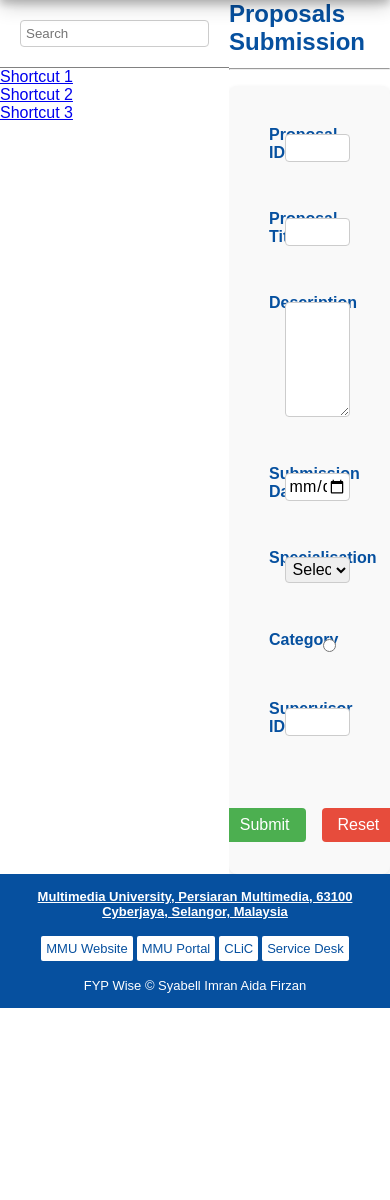
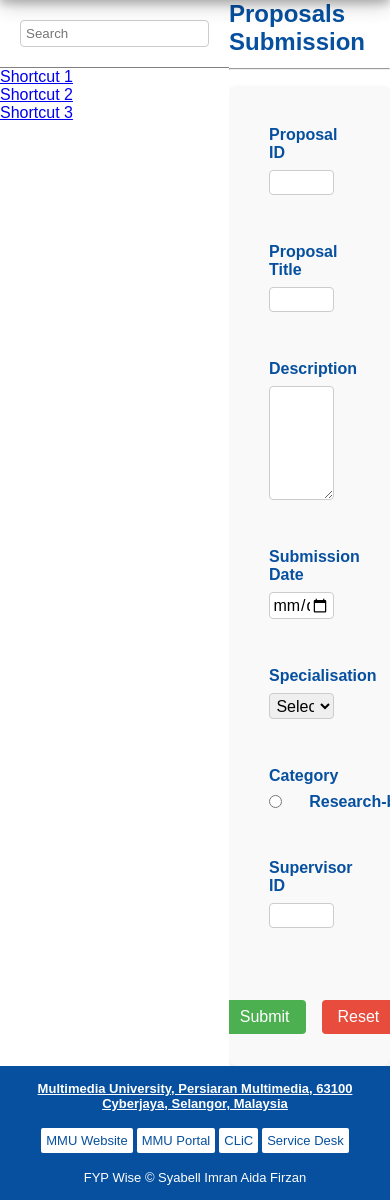
Before and after one commit to FYPWise/FYPWise-web, a PHP site: page /common-ui/form-normal.html in a window 390 px wide. Shown: the part 50-1250 px from the top of the page. Before the commit the page ends 1058 px from the top, so only its background shows below. Run offline with PHP 8.4, Linux system fonts and the light colour scheme; some web fonts are replaced.

Commit message:
Update form-style.css
- mobile styling
- alignment

```diff
--- a/css/form-style.css
+++ b/css/form-style.css
@@ -4,7 +4,7 @@
   margin-bottom: 0.5em;
 }
 
-.content hr{
+.content hr {
   margin-bottom: 1em;
 }
 
@@ -40,7 +40,6 @@
   font-size: 1em;
   width: 80%;
   margin-bottom: 0.5em;
-    margin-top: 0.5em;
 }
 
 .radio-group {
@@ -75,7 +74,7 @@
 }
 
 .submit-btn {
-    background-color: #4CAF50;
+  background-color: #4caf50;
 }
 
 .reset-btn {
@@ -130,7 +129,7 @@
 }
 
 .meeting-form .form-buttons .btn.send {
-    background-color: #4CAF50;
+  background-color: #4caf50;
 }
 
 .meeting-form .form-buttons .btn.cancel {
@@ -173,3 +172,13 @@
   color: black;
   cursor: pointer;
 }
+
+@media screen and (max-width: 650px) {
+  .form-group {
+    flex-direction: column;
+  }
+
+  .form-group label {
+    width: 100%;
+  }
+}
```
Lines whose indentation alone changed are shown as unchanged.
